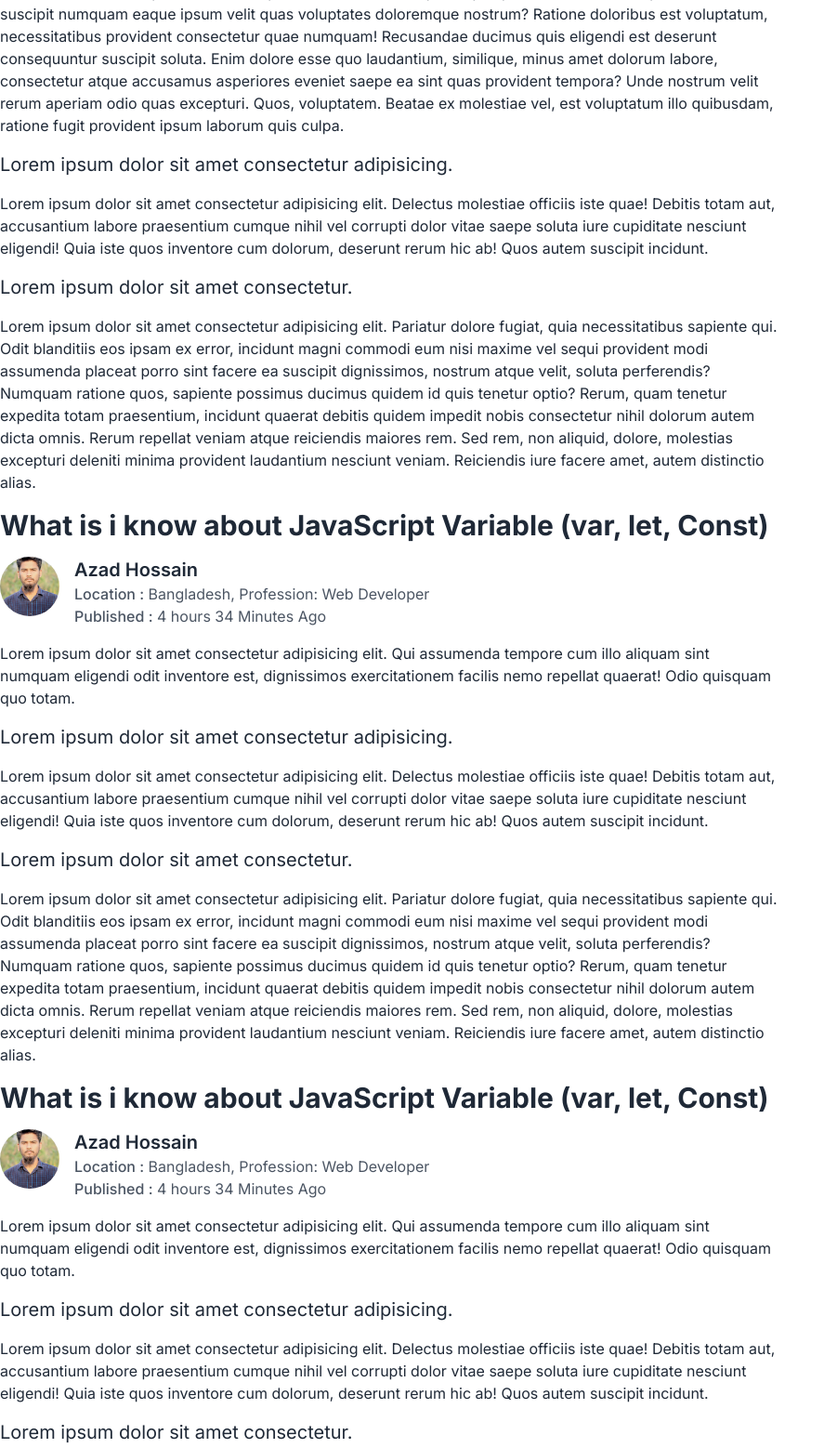
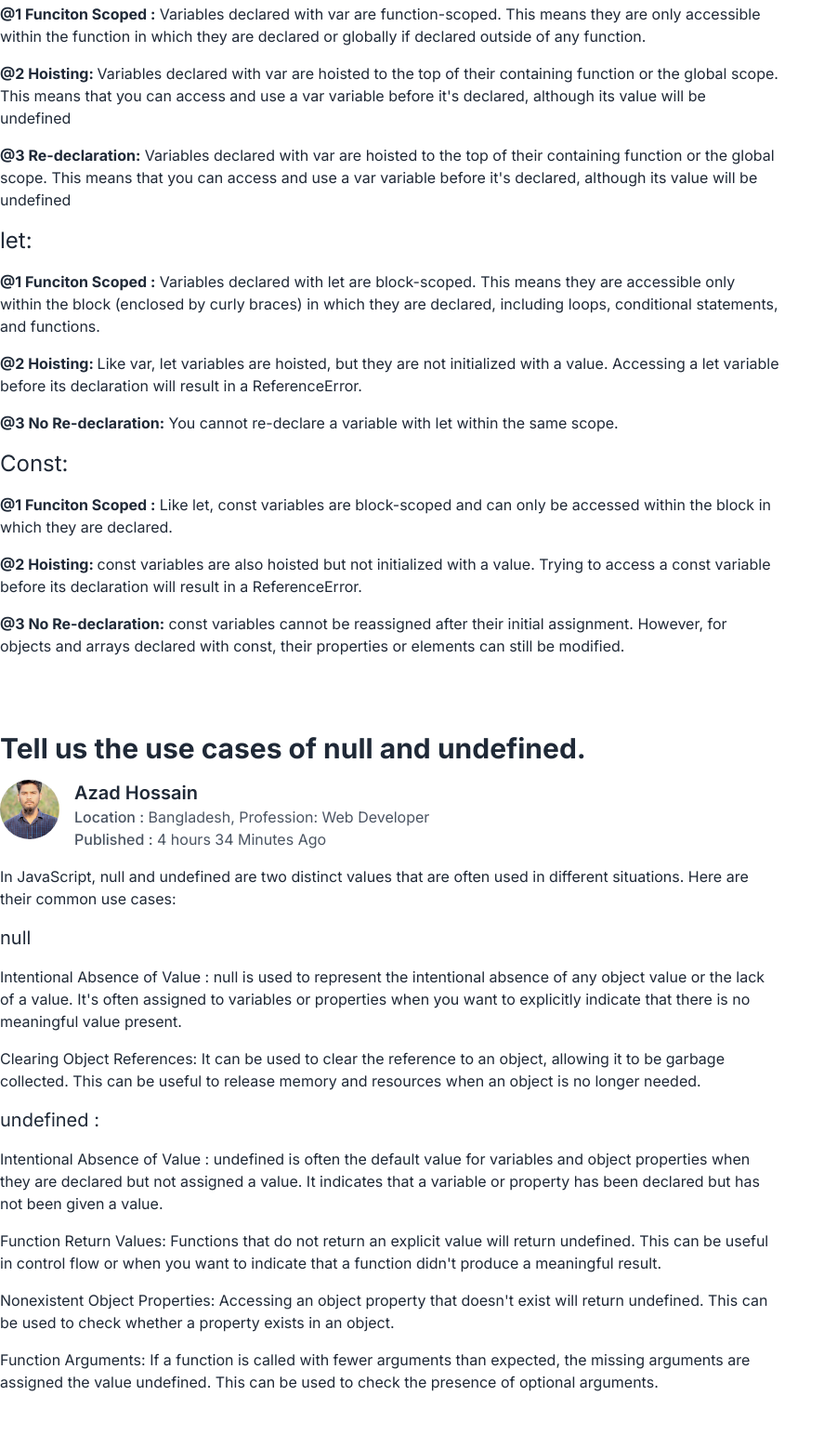
Before and after one commit to proazad/ph-tube, a plain HTML site: page blog.html in a window 1280 px wide. Shown: the part 582-2140 px from the top of the page at 93% size, without its empty margins (0-901 px from the left). Drawn offline with nearby package versions, Linux system fonts and the light colour scheme.

Commit message:
Update Blog Page and Some issue

```diff
--- a/blog.html
+++ b/blog.html
@@ -88,7 +88,7 @@
       <!-- Main Content Section End Here  -->
       <section class="flex flex-col lg:flex-row gap-10 py-10">
         <section class="grid grid-cols-1 flex-1">
-          <article class="">
+          <article class="mb-16">
             <h2 class="text-3xl font-bold">
               Discuss the scope of var, let, and const
             </h2>
@@ -106,7 +106,8 @@
                   <h2 class="text-xl font-semibold">Azad Hossain</h2>
                   <p class="text-gray-600">
                     <span class="font-medium">Location :</span>
-                    <span>Bangladesh</span>, <span>Profession: </span>
+                    <span>Bangladesh</span>,
+                    <span class="font-medium">Profession: </span>
                     <span>Web Developer</span>
                   </p>
                   <p class="text-gray-600">
@@ -117,70 +118,86 @@
               </div>
             </div>
             <div class="my-4 space-y-4">
-              <h2 class="text-2xl">First of all What is Variable ?</h2>
               <p>
                 Variable is like a bucket. Suppose you have a bucket. If you
                 want you can store anything in this bucket. JavaScript Variable
                 is same as bucket. You can store any type of Data in the
                 Variable. <br />
                 <br />
-                You can declare a variable 3 deffrent way in the JavaScript
+                You can declare a variable 3 deffrent way in the JavaScript. In
+                JavaScript, 'var', 'let', 'const' are used to declare variables,
+                but they have different scopes and behaviors. Let's discuss the
+                scope of JavaScrit each variable:
                 <br />
-                1. <a href="@var">var</a> <br />
-                2. <a href="@let">let</a> <br />
-                3. <a href="@const">const</a>
-                Maybe you have question why 3 name of word . What is the
-                deference between var, let, const .
+                1. <a href="#var" class="text-blue-600 font-bold">var</a> <br />
+                2. <a href="#let" class="text-blue-600 font-bold">let</a> <br />
+                3. <a href="#const" class="text-blue-600 font-bold">const</a>
+                <br />
               </p>
-              <p id="var">
-                Lorem, ipsum dolor sit amet consectetur adipisicing elit.
-                Excepturi asperiores est quas molestiae velit accusamus eius.
-                Tempore maxime culpa omnis ratione, excepturi, quisquam dolorem
-                consequatur eum nam suscipit numquam eaque ipsum velit quas
-                voluptates doloremque nostrum? Ratione doloribus est voluptatum,
-                necessitatibus provident consectetur quae numquam! Recusandae
-                ducimus quis eligendi est deserunt consequuntur suscipit soluta.
-                Enim dolore esse quo laudantium, similique, minus amet dolorum
-                labore, consectetur atque accusamus asperiores eveniet saepe ea
-                sint quas provident tempora? Unde nostrum velit rerum aperiam
-                odio quas excepturi. Quos, voluptatem. Beatae ex molestiae vel,
-                est voluptatum illo quibusdam, ratione fugit provident ipsum
-                laborum quis culpa.
+              <h3 class="text-2xl" id="var">var:</h3>
+              <p>
+                <span class="font-bold">@1 Funciton Scoped :</span>
+                Variables declared with var are function-scoped. This means they
+                are only accessible within the function in which they are
+                declared or globally if declared outside of any function.
               </p>
-              <h3 class="text-xl">
-                Lorem ipsum dolor sit amet consectetur adipisicing.
-              </h3>
               <p>
-                Lorem ipsum dolor sit amet consectetur adipisicing elit.
-                Delectus molestiae officiis iste quae! Debitis totam aut,
-                accusantium labore praesentium cumque nihil vel corrupti dolor
-                vitae saepe soluta iure cupiditate nesciunt eligendi! Quia iste
-                quos inventore cum dolorum, deserunt rerum hic ab! Quos autem
-                suscipit incidunt.
+                <span class="font-bold">@2 Hoisting: </span>
+                Variables declared with var are hoisted to the top of their
+                containing function or the global scope. This means that you can
+                access and use a var variable before it's declared, although its
+                value will be undefined
               </p>
-              <h3 class="text-xl">Lorem ipsum dolor sit amet consectetur.</h3>
               <p>
-                Lorem ipsum dolor sit amet consectetur adipisicing elit.
-                Pariatur dolore fugiat, quia necessitatibus sapiente qui. Odit
-                blanditiis eos ipsam ex error, incidunt magni commodi eum nisi
-                maxime vel sequi provident modi assumenda placeat porro sint
-                facere ea suscipit dignissimos, nostrum atque velit, soluta
-                perferendis? Numquam ratione quos, sapiente possimus ducimus
-                quidem id quis tenetur optio? Rerum, quam tenetur expedita totam
-                praesentium, incidunt quaerat debitis quidem impedit nobis
-                consectetur nihil dolorum autem dicta omnis. Rerum repellat
-                veniam atque reiciendis maiores rem. Sed rem, non aliquid,
-                dolore, molestias excepturi deleniti minima provident laudantium
-                nesciunt veniam. Reiciendis iure facere amet, autem distinctio
-                alias.
+                <span class="font-bold">@3 Re-declaration:</span>
+                Variables declared with var are hoisted to the top of their
+                containing function or the global scope. This means that you can
+                access and use a var variable before it's declared, although its
+                value will be undefined
+              </p>
+              <h3 class="text-2xl" id="let">let:</h3>
+              <p>
+                <span class="font-bold">@1 Funciton Scoped :</span>
+                Variables declared with let are block-scoped. This means they
+                are accessible only within the block (enclosed by curly braces)
+                in which they are declared, including loops, conditional
+                statements, and functions.
+              </p>
+              <p>
+                <span class="font-bold">@2 Hoisting: </span>
+                Like var, let variables are hoisted, but they are not
+                initialized with a value. Accessing a let variable before its
+                declaration will result in a ReferenceError.
+              </p>
+              <p>
+                <span class="font-bold">@3 No Re-declaration:</span>
+                You cannot re-declare a variable with let within the same scope.
+              </p>
+              <h3 class="text-2xl" id="const">Const:</h3>
+              <p>
+                <span class="font-bold">@1 Funciton Scoped :</span>
+                Like let, const variables are block-scoped and can only be
+                accessed within the block in which they are declared.
+              </p>
+              <p>
+                <span class="font-bold">@2 Hoisting: </span>
+                const variables are also hoisted but not initialized with a
+                value. Trying to access a const variable before its declaration
+                will result in a ReferenceError.
+              </p>
+              <p>
+                <span class="font-bold">@3 No Re-declaration:</span>
+                const variables cannot be reassigned after their initial
+                assignment. However, for objects and arrays declared with const,
+                their properties or elements can still be modified.
               </p>
             </div>
           </article>
 
           <!-- Second article  -->
-          <article class="">
+          <article class="mb-16">
             <h2 class="text-3xl font-bold">
-              What is i know about JavaScript Variable (var, let, Const)
+              Tell us the use cases of null and undefined.
             </h2>
             <div id="author" class="mt-4">
               <div class="flex gap-4">
@@ -208,46 +225,56 @@
             </div>
             <div class="my-4 space-y-4">
               <p>
-                Lorem ipsum dolor sit amet consectetur adipisicing elit. Qui
-                assumenda tempore cum illo aliquam sint numquam eligendi odit
-                inventore est, dignissimos exercitationem facilis nemo repellat
-                quaerat! Odio quisquam quo totam.
+                In JavaScript, null and undefined are two distinct values that
+                are often used in different situations. Here are their common
+                use cases:
               </p>
-              <h3 class="text-xl">
-                Lorem ipsum dolor sit amet consectetur adipisicing.
-              </h3>
+              <h3 class="text-xl">null</h3>
               <p>
-                Lorem ipsum dolor sit amet consectetur adipisicing elit.
-                Delectus molestiae officiis iste quae! Debitis totam aut,
-                accusantium labore praesentium cumque nihil vel corrupti dolor
-                vitae saepe soluta iure cupiditate nesciunt eligendi! Quia iste
-                quos inventore cum dolorum, deserunt rerum hic ab! Quos autem
-                suscipit incidunt.
+                <span class="text-bold">Intentional Absence of Value :</span>
+                null is used to represent the intentional absence of any object
+                value or the lack of a value. It's often assigned to variables
+                or properties when you want to explicitly indicate that there is
+                no meaningful value present.
               </p>
-              <h3 class="text-xl">Lorem ipsum dolor sit amet consectetur.</h3>
               <p>
-                Lorem ipsum dolor sit amet consectetur adipisicing elit.
-                Pariatur dolore fugiat, quia necessitatibus sapiente qui. Odit
-                blanditiis eos ipsam ex error, incidunt magni commodi eum nisi
-                maxime vel sequi provident modi assumenda placeat porro sint
-                facere ea suscipit dignissimos, nostrum atque velit, soluta
-                perferendis? Numquam ratione quos, sapiente possimus ducimus
-                quidem id quis tenetur optio? Rerum, quam tenetur expedita totam
-                praesentium, incidunt quaerat debitis quidem impedit nobis
-                consectetur nihil dolorum autem dicta omnis. Rerum repellat
-                veniam atque reiciendis maiores rem. Sed rem, non aliquid,
-                dolore, molestias excepturi deleniti minima provident laudantium
-                nesciunt veniam. Reiciendis iure facere amet, autem distinctio
-                alias.
+                <span class="text-bold">Clearing Object References: </span>
+                It can be used to clear the reference to an object, allowing it
+                to be garbage collected. This can be useful to release memory
+                and resources when an object is no longer needed.
+              </p>
+              <h3 class="text-xl">undefined :</h3>
+              <p>
+                <span class="text-bold">Intentional Absence of Value :</span>
+                undefined is often the default value for variables and object
+                properties when they are declared but not assigned a value. It
+                indicates that a variable or property has been declared but has
+                not been given a value.
+              </p>
+              <p>
+                <span class="text-bold">Function Return Values: </span>
+                Functions that do not return an explicit value will return
+                undefined. This can be useful in control flow or when you want
+                to indicate that a function didn't produce a meaningful result.
+              </p>
+              <p>
+                <span class="text-bold">Nonexistent Object Properties: </span>
+                Accessing an object property that doesn't exist will return
+                undefined. This can be used to check whether a property exists
+                in an object.
+              </p>
+              <p>
+                <span class="text-bold">Function Arguments: </span>
+                If a function is called with fewer arguments than expected, the
+                missing arguments are assigned the value undefined. This can be
+                used to check the presence of optional arguments.
               </p>
             </div>
           </article>
 
           <!-- third Article  -->
-          <article>
-            <h2 class="text-3xl font-bold">
-              What is i know about JavaScript Variable (var, let, Const)
-            </h2>
+          <article class="mb-16">
+            <h2 class="text-3xl font-bold">What do you mean by REST API?</h2>
             <div id="author" class="mt-4">
               <div class="flex gap-4">
                 <div>
@@ -274,37 +301,14 @@
             </div>
             <div class="my-4 space-y-4">
               <p>
-                Lorem ipsum dolor sit amet consectetur adipisicing elit. Qui
-                assumenda tempore cum illo aliquam sint numquam eligendi odit
-                inventore est, dignissimos exercitationem facilis nemo repellat
-                quaerat! Odio quisquam quo totam.
-              </p>
-              <h3 class="text-xl">
-                Lorem ipsum dolor sit amet consectetur adipisicing.
-              </h3>
-              <p>
-                Lorem ipsum dolor sit amet consectetur adipisicing elit.
-                Delectus molestiae officiis iste quae! Debitis totam aut,
-                accusantium labore praesentium cumque nihil vel corrupti dolor
-                vitae saepe soluta iure cupiditate nesciunt eligendi! Quia iste
-                quos inventore cum dolorum, deserunt rerum hic ab! Quos autem
-                suscipit incidunt.
-              </p>
-              <h3 class="text-xl">Lorem ipsum dolor sit amet consectetur.</h3>
-              <p>
-                Lorem ipsum dolor sit amet consectetur adipisicing elit.
-                Pariatur dolore fugiat, quia necessitatibus sapiente qui. Odit
-                blanditiis eos ipsam ex error, incidunt magni commodi eum nisi
-                maxime vel sequi provident modi assumenda placeat porro sint
-                facere ea suscipit dignissimos, nostrum atque velit, soluta
-                perferendis? Numquam ratione quos, sapiente possimus ducimus
-                quidem id quis tenetur optio? Rerum, quam tenetur expedita totam
-                praesentium, incidunt quaerat debitis quidem impedit nobis
-                consectetur nihil dolorum autem dicta omnis. Rerum repellat
-                veniam atque reiciendis maiores rem. Sed rem, non aliquid,
-                dolore, molestias excepturi deleniti minima provident laudantium
-                nesciunt veniam. Reiciendis iure facere amet, autem distinctio
-                alias.
+                REST API, which stands for Representational State Transfer
+                Application Programming Interface, is a set of architectural
+                principles and constraints for designing and interacting with
+                web services. It's a widely used approach for building web-based
+                APIs that allow different software applications to communicate
+                with each other over the internet or within a network. REST is
+                not a technology or a protocol itself; it's a design style that
+                leverages the existing HTTP protocol for communication.
               </p>
             </div>
           </article>
```
Also changed, not shown: assets/scripts/app.js (+10 -13 lines).
